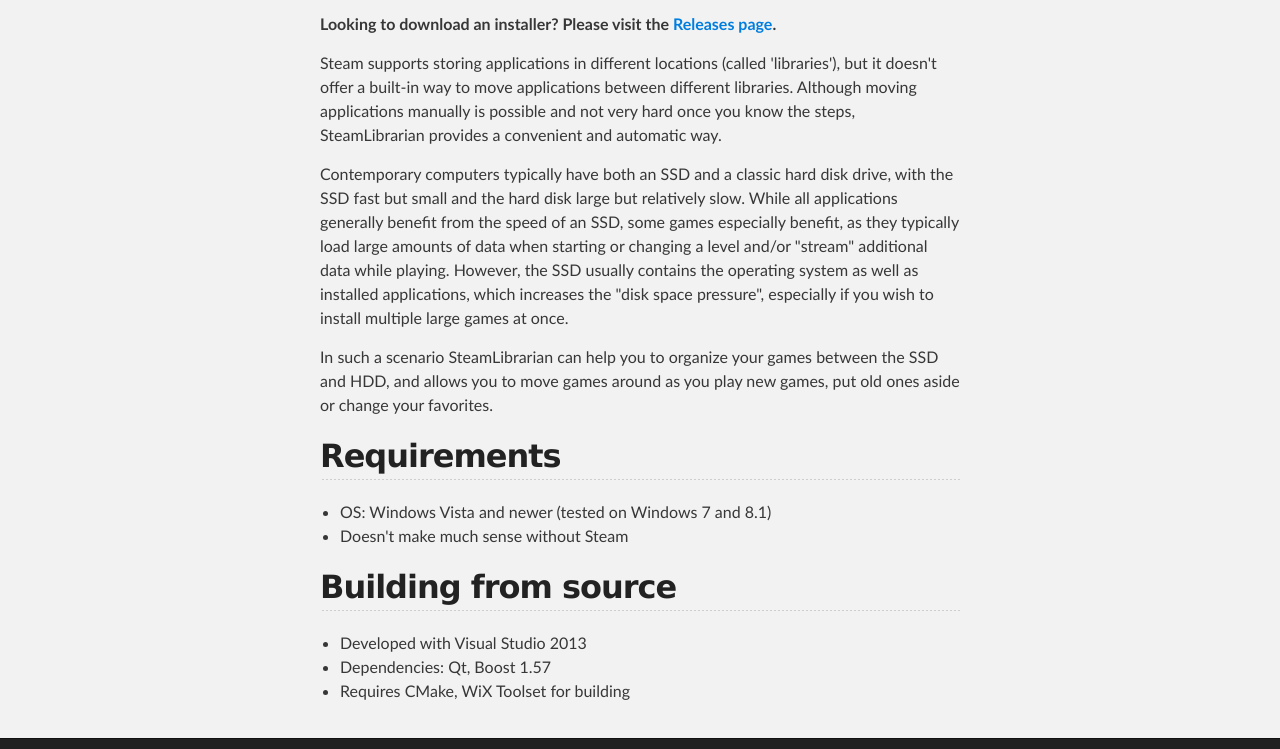
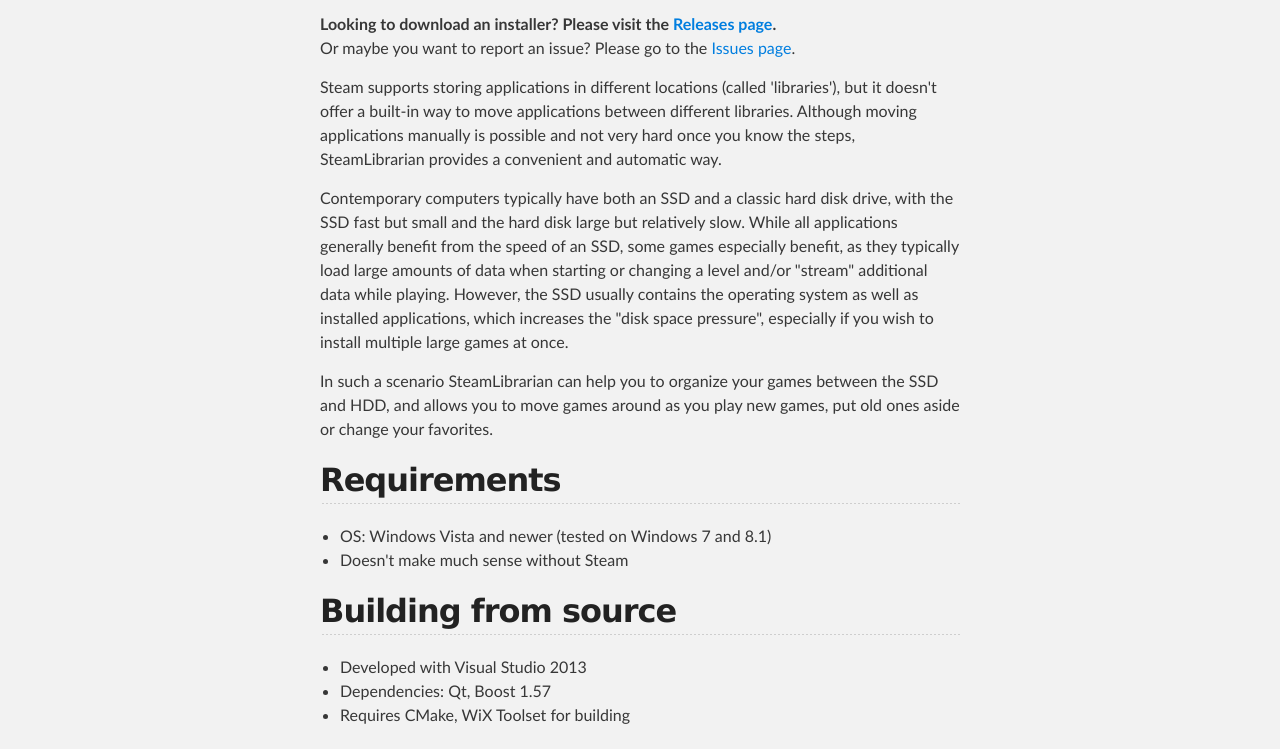
Before and after one commit to res2k/SteamLibrarian, a plain HTML site: page index.html in a window 1280 px wide. Shown: the part 351-1100 px from the top of the page. Drawn offline with Linux system fonts and the light colour scheme.

```diff
--- a/index.html
+++ b/index.html
@@ -36,7 +36,8 @@
 
 <p>A tool to move applications between Steam libraries.</p>
 
-<p><strong>Looking to download an installer? Please visit the <a href="https://github.com/res2k/SteamLibrarian/releases">Releases page</a>.</strong></p>
+<p><strong>Looking to download an installer? Please visit the <a href="https://github.com/res2k/SteamLibrarian/releases">Releases page</a>.</strong><br>
+Or maybe you want to report an issue? Please go to the <a href="https://github.com/res2k/SteamLibrarian/issues">Issues page</a>.</p>
 
 <p>Steam supports storing applications in different locations (called 'libraries'), but it doesn't offer a built-in way
 to move applications between different libraries. Although moving applications manually is possible and not very hard
```
Also changed, not shown: params.json (+1 -1 lines).
